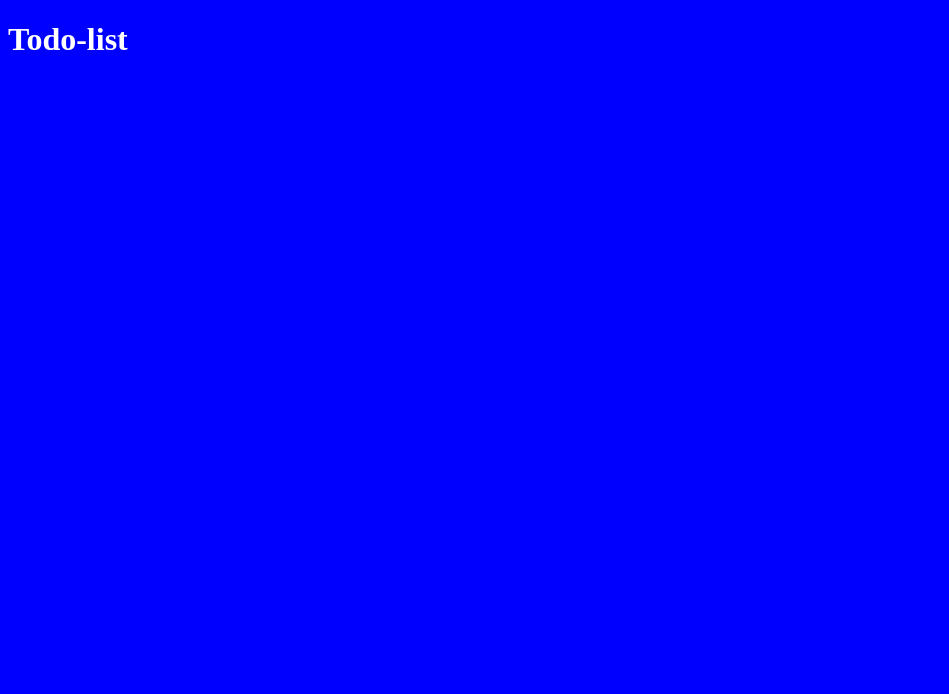
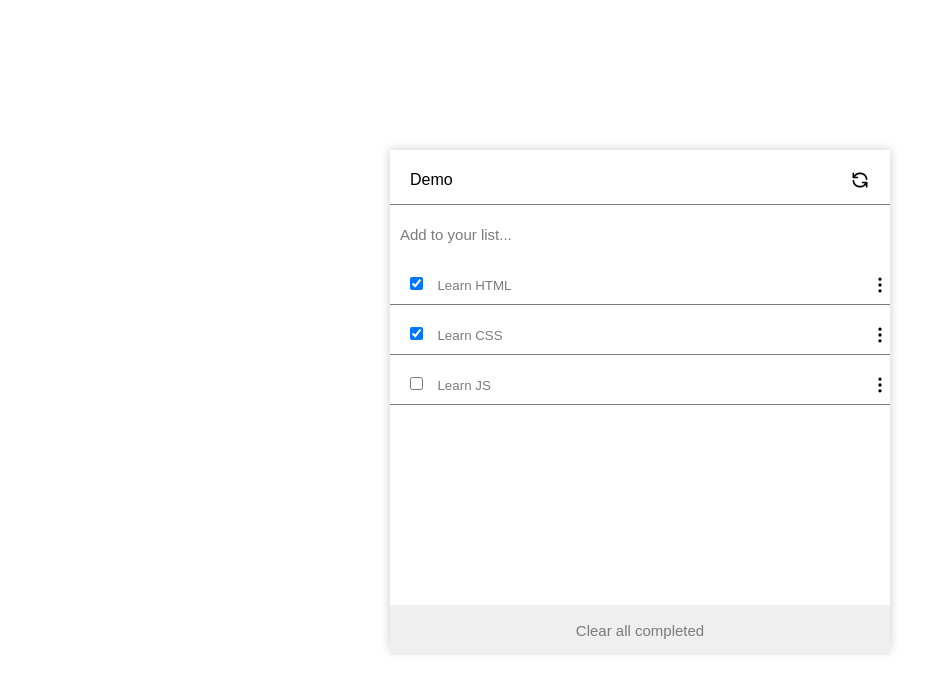
Before and after one commit to didierganthier/todo-list, a website built with webpack: page src/index.html in a window 1280 px wide. Shown: the whole page, without its empty margins (0-949 px from the left). Built offline with nearby package versions, Linux system fonts and the light colour scheme.

Commit message:
Create todo from todoArray

```diff
--- a/src/index.html
+++ b/src/index.html
@@ -1,11 +1,25 @@
 <!DOCTYPE html>
 <html lang="en">
+
 <head>
-    <meta charset="UTF-8">
-    <meta name="viewport" content="width=device-width, initial-scale=1.0">
-    <title>Todo-list</title>
+  <meta charset="UTF-8">
+  <meta name="viewport" content="width=device-width, initial-scale=1.0">
+  <title>Todo-list</title>
 </head>
+
 <body>
-    <h1>Todo-list</h1>
+  <div class="container">
+    <div class="todo-wrap">
+      <div class="header">
+        <p class="demo">Demo</p>
+        <svg class="w-6 h-6 refresh" fill="#8FF3FF" stroke="currentColor" viewBox="0 0 24 24" xmlns="http://www.w3.org/2000/svg"><path stroke-linecap="round" stroke-linejoin="round" stroke-width="2" d="M4 4v5h.582m15.356 2A8.001 8.001 0 004.582 9m0 0H9m11 11v-5h-.581m0 0a8.003 8.003 0 01-15.357-2m15.357 2H15"></path></svg>
+      </div>
+      <input type="text" id="todo-name" class="todo-name" placeholder="Add to your list...">
+      <ul class="wrapper">
+      </ul>
+      <button id="clear-btn" class="clear-btn">Clear all completed</button>
+    </div>
+  </div>
 </body>
+
 </html>
--- a/src/index.js
+++ b/src/index.js
@@ -1 +1,45 @@
 import './style.css';
+
+const todoList = document.querySelector('.wrapper');
+const todosArray = [
+  {
+    id: 1,
+    name: 'Learn HTML',
+    completed: true,
+  },
+  {
+    id: 2,
+    name: 'Learn CSS',
+    completed: true,
+  },
+  {
+    id: 3,
+    name: 'Learn JS',
+    completed: false,
+  },
+];
+
+const createTodo = (todoValue) => {
+  const todo = document.createElement('li');
+  todo.classList.add('item');
+  todo.innerHTML = `
+  <div>
+  <input type="checkbox" id="todo-1" ${todoValue.completed ? 'checked' : ''}>
+  <input type="text" value="${todoValue.name}">
+</div>
+<svg class="w-2 h-2" fill="none" stroke="currentColor" viewBox="0 0 24 24" xmlns="http://www.w3.org/2000/svg">
+  <path stroke-linecap="round" stroke-linejoin="round" stroke-width="2"
+    d="M12 5v.01M12 12v.01M12 19v.01M12 6a1 1 0 110-2 1 1 0 010 2zm0 7a1 1 0 110-2 1 1 0 010 2zm0 7a1 1 0 110-2 1 1 0 010 2z">
+  </path>
+</svg>
+    `;
+  todoList.appendChild(todo);
+};
+
+const createTodosFromTodosArray = () => {
+  todosArray.forEach((todo) => {
+    createTodo(todo);
+  });
+};
+
+createTodosFromTodosArray();
--- a/src/style.css
+++ b/src/style.css
@@ -1,11 +1,141 @@
-body {
-  background: blue;
+* {
+  margin: 0;
+  padding: 0;
+  box-sizing: border-box;
+  outline: none;
+  border: none;
 }
 
-h1 {
-  color: white;
+body {
+  font-family: sans-serif;
+  height: 100vh;
+  overflow: hidden;
 }
 
-p {
-  color: white;
+svg {
+  fill: white;
+  width: 20px;
+  height: 20px;
+  cursor: pointer;
 }
+
+@keyframes spin {
+  from {
+    transform: rotate(0deg);
+  }
+
+  to {
+    transform: rotate(360deg);
+  }
+}
+
+/* Scale svg on hover */
+svg:hover {
+  transform: scale(1.2);
+}
+
+.refresh:hover {
+  animation: spin 1s linear infinite;
+}
+
+.header {
+  display: flex;
+  justify-content: space-between;
+  border-bottom: 0.2px solid rgb(123, 123, 123);
+  align-items: center;
+  padding: 0 20px;
+  width: 100%;
+  height: 50px;
+}
+
+.container {
+  width: 100%;
+  height: 100vh;
+  display: flex;
+  justify-content: center;
+  align-items: center;
+  flex-direction: column;
+}
+
+.todo-wrap {
+  width: 500px;
+  height: 500px;
+  background: #ffffff50;
+  box-shadow: 0 0 10px rgba(0, 0, 0, 0.2);
+  backdrop-filter: blur(10px);
+  display: flex;
+  flex-direction: column;
+  justify-content: center;
+  align-items: center;
+}
+
+.wrapper {
+  width: 100%;
+  height: 70%;
+  overflow-x: hidden;
+  overflow-y: auto;
+}
+
+.wrapper::-webkit-scrollbar {
+  background-color: transparent;
+  width: 5px;
+}
+
+.wrapper::-webkit-scrollbar-thumb {
+  background-color: rgb(19, 97, 158);
+  border-radius: 10px;
+}
+
+.todo-name {
+  width: 100%;
+  height: 40px;
+  margin-top: 10px;
+  border-radius: 5px;
+  padding-left: 10px;
+}
+
+.todo-name:focus {
+  border-bottom: 0.2px solid rgb(123, 123, 123);
+  border-radius: 0;
+}
+
+.todo-name::placeholder {
+  color: rgb(123, 123, 123);
+  font-size: 15px;
+}
+
+.item {
+  width: 100%;
+  height: 40px;
+  background-color: white;
+  margin: 10px 0;
+  display: flex;
+  align-items: center;
+  padding-left: 10px;
+  border-bottom: 0.2px solid rgb(123, 123, 123);
+  justify-content: space-between;
+}
+
+.item input {
+  margin-left: 10px;
+  color: rgb(123, 123, 123);
+}
+
+.item:hover {
+  background-color: #ffffff80;
+}
+
+/* Create button with no margin */
+.clear-btn {
+  margin: 0;
+  width: 100%;
+  height: 50px;
+  margin-bottom: -10px;
+  color: rgb(123, 123, 123);
+  font-size: 15px;
+  cursor: pointer;
+}
+
+.clear-btn:hover {
+  background-color: #ffffff80;
+}
```
